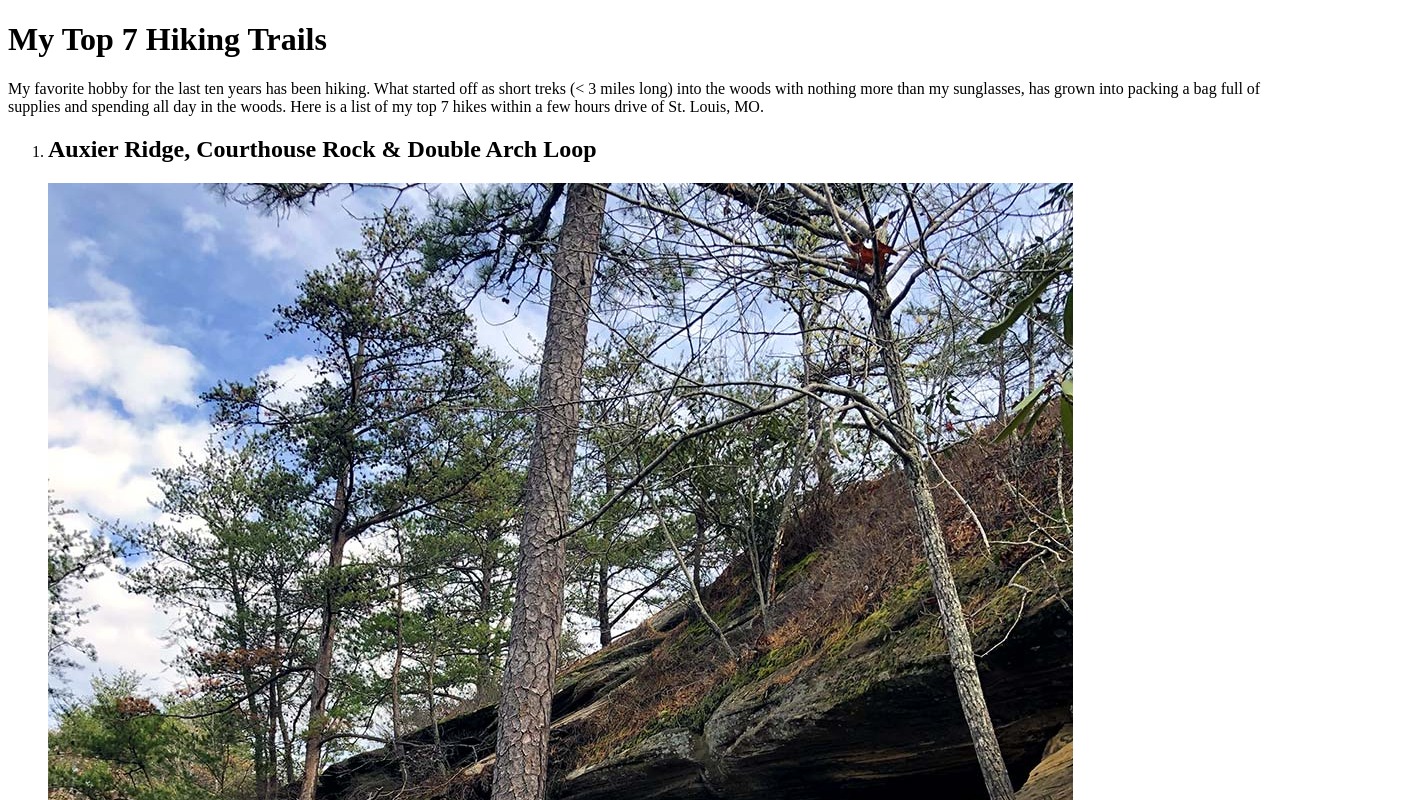
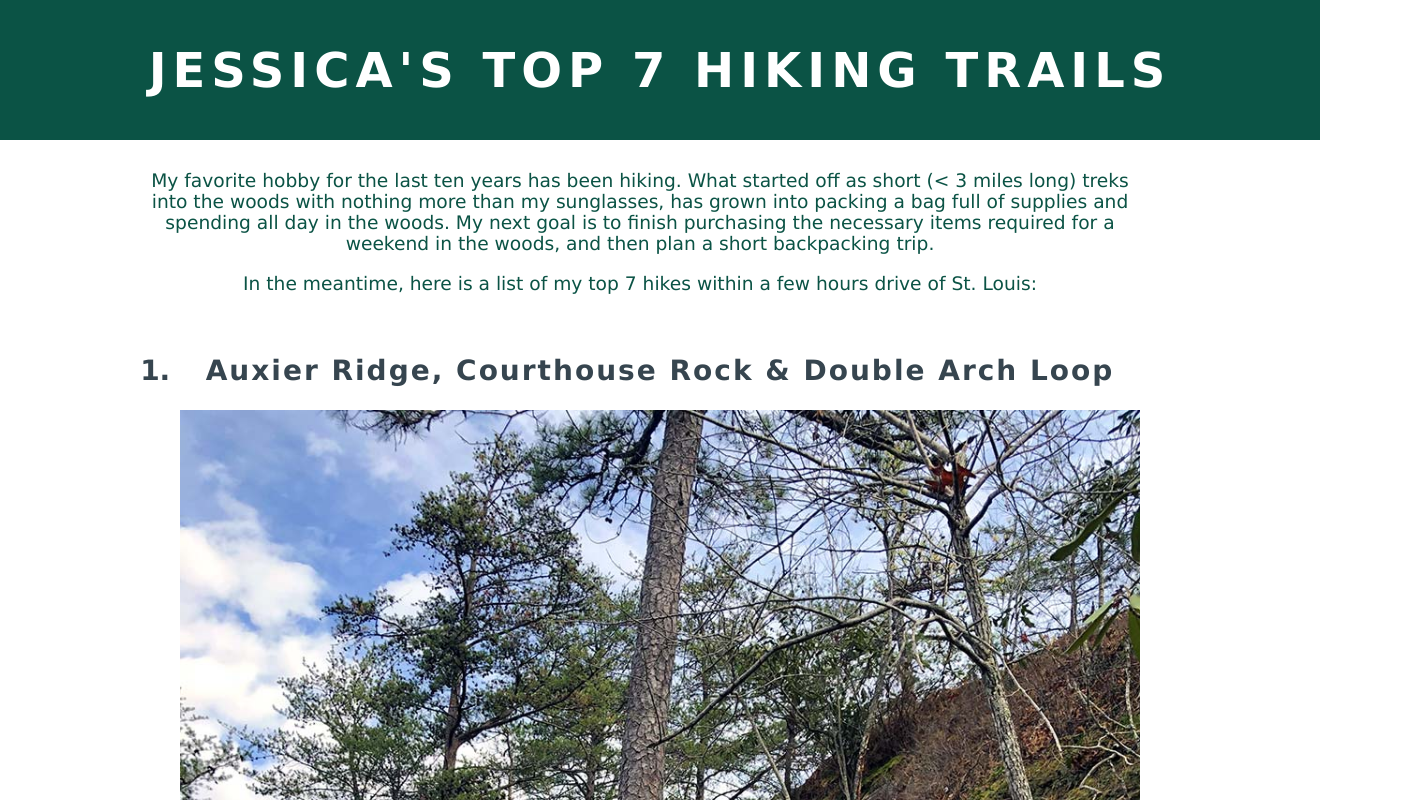
Before and after one commit to STL-WomenPlus-WebDev-March2023/js-assignment-4-html-me-something-jessicadove, a website: page index.html in a window 1280 px wide. Shown: the top 800 px of the page, 1414 px wide, since content can reach past the window. Drawn offline with Linux system fonts and the light colour scheme.

Commit message:
added css styling and ran prettier extension to clean up html

```diff
--- a/index.html
+++ b/index.html
@@ -1,71 +1,88 @@
 <!DOCTYPE html>
 <html>
    <head>
-      <title>My Top 7 Hiking Trails</title>
+      <title>Jessica's Top 7 Hiking Trails</title>
+      <link rel="stylesheet" type="text/css" href="styles.css">
    </head>
    <body>
       <!-- Write your HTML in this file! -->
       <header>
-         <h1>My Top 7 Hiking Trails</h1>
+         <h1>Jessica's Top 7 Hiking Trails</h1>
       </header>
       <main>
          <article>
-            <section><p>My favorite hobby for the last ten years has been hiking. What started off as short treks (&lt; 3 miles long) into the woods with nothing more than my sunglasses, has grown into packing a bag full of supplies and spending all day in the woods. Here is a list of my top 7 hikes within a few hours drive of St. Louis, MO.</p></section>
+            <section>
+               <p>My favorite hobby for the last ten years has been hiking. What started off as short (&lt; 3 miles long) treks into the woods with nothing more than my sunglasses, has grown into packing a bag full of supplies and spending all day in the woods. My next goal is to finish purchasing the necessary items required for a weekend in the woods, and then plan a short backpacking trip.</p>
+               <p>In the meantime, here is a list of my top 7 hikes within a few hours drive of St. Louis:</p>
+            </section>
             <ol>
                <li>
+                  <span>
                   <h2>Auxier Ridge, Courthouse Rock &amp; Double Arch Loop</h2>
-                  <img src="images/Auxier_Ridge_4_web.jpg"/>
+                  <img class="image" src="images/Auxier_Ridge_4_web.jpg"/>
                   <h3>Daniel Boone National Forest | Kentucky | 7.3 miles</h3>
                   <p>This trail winds through the Red River Gorge Geological Area near Stanton, Kentucky. The trail begins along Auxier Ridge, a high, narrow ridge with beautiful views of the surrounding rock formations, including Double Arch, Haystack Rock, Courthouse Rock, and Raven Rock. The trail then continues on to a set of steep wooden stairs, descending to reach Courthouse Rock. After leaving Courthouse Rock, you continue through a wooded creek bottom until you make the ascent up to Double Arch. An overlook at Double Arch provides a breathtaking view. After leaving the overlook, the trail backtracks into the valley and then follows an old logging road until it reaches the parking lot.</p>
+                  </span>
                </li>
 
                <li>
+                  <span>
                   <h2>Natural Bridge &amp; Rock Garden Loop</h2>
-                  <img img src="images/Natural_Bridge_1_web.jpg"/>
+                  <img class="image" src="images/Natural_Bridge_1_web.jpg"/>
                   <h3>Daniel Boone National Forest | Kentucky | 3.75 miles</h3>
                   <p>The trail begins behind Hemlock Lodge within Natural Bridge State Resort Park. After climbing over 400 feet through a forest of hemlock, tulip tree, white pine, and rhododendron, the trail reaches a natural stone bridge. You can walk across the natural bridge and continue on the trail, taking in views of Lover's Leap and Battleship Rock. The trail then meanders down into the forest, around many sandstone boulders and ends back at the lodge.</p>
+                  </span>
                </li>
 
                <li>
+                  <span>
                   <h2>Starved Rock Visitor's Center, St. Louis Canyon, &amp; Wildcat Canyon</h2>
-                  <img src="images/Starved_Rock_1_web.jpg"/>
+                  <img class="image" src="images/Starved_Rock_1_web.jpg"/>
                   <h3>Starved Rock State Park | Illinois | 5.85 miles</h3>
                   <p>Starved Rock State Park near Oglesby, Illinois has 13 miles of trails to choose from. This park is beautiful any time of year, but it's especially magical in winter when its many waterfalls become ice flows. For this hike, I began at the park's Visitor Center and trekked 1.5 miles west to St. Louis Canyon which features a spring-fed waterfall 80 feet high. From St. Louis Canyon, I headed back to the Visitors Center, and then continued in the opposite direction to see Wildcat Canyon. A dramatic 80 foot waterfall in the canyon can be viewed from wooden balconies overhead. After leaving Wildcat Canyon, I headed back to the Visitors Center to warm up and finish my hike. </p>
+                  </span>
                </li>
 
                <li>
+                  <span>
                   <h2>Whispering Pines Trail - North Loop</h2>
-                  <img src="images/Hawn_SP_1_web.jpg"/>
+                  <img class="image" src="images/Hawn_SP_1_web.jpg"/>
                   <h3>Hawn State Park | Missouri | 6 miles </h3>
                   <p>This is one of my all-time favorite trails within a couple hours of St. Louis. This state park lies along the northern edge of the Missouri Ozark Mountains, and features sandstone canyons and cliffs, clear, boulder-lined streams, and stands of shortleaf pine trees. I love this trail because it's the closest that a Missouri landscape can get to the feeling of alpine Colorado. The trail begins immediately after crossing a wooden footbridge adjacent to the parking lot, then climbs to the top of a bluff overlooking the campground. The trail meanders along the top of the moss-covered bluff, under stands of pine and oak trees, then descends to Pickle Creek where there is a lovely outcropping of boulders. The trail continues through large stands of pines, crossing back and forth over the creek. The trail finishes in a final ascent up some bluffs, then descends back to the trailhead with the footbridge.</p>
+                  </span>
                </li>
 
                <li>
+                  <span>
                   <h2>Little Grand Canyon</h2>
-                  <img src="images/Little_Grand_Canyon_1_web.jpg"/>
+                  <img class="image" src="images/Little_Grand_Canyon_1_web.jpg"/>
                   <h3>Shawnee National Forest | Illinois | 3.9 miles</h3>
                   <p>This trail near Murphysboro, Illinois begins at the top of a large canyon as an easy-going gravel path. The trail then descends into the canyon by following a steep, rocky creekbed. This part of the trail is very beautiful but can be dangerous and challenging. There are many areas along this section where the trail is composed of steps and hand-holds carved out of the stone. After reaching the bottom of the canyon, the trail winds along the base of 300-foot bluffs and through a bottomland forest before leading out of the canyon through a rocky creekbed.</p>
+                  </span>
                </li>
 
                <li>
+                  <span>
                   <h2>5 Mile Challenge: Trails 1, 3, 4, 5, 9, &amp; 10</h2>
-                  <img src="images/Turkey_Run_2_web.jpg"/>
+                  <img class="image" src="images/Turkey_Run_2_web.jpg"/>
                   <h3>Turkey Run State Park | Indiana | 5 miles</h3>
                   <p>Turkey Run State Park has over 14 miles of hiking trails. On my visit, I chose this particular route, the 5 Mile Challenge. Starting at the suspension bridge spanning Sugar Creek, I then turned right onto trail 1, following parallel to Sugar Creek until I reached the wooden covered bridge, crossed it and continued on past the historic Lusk Home. Trail 4 then takes you past the Punch Bowl, followed by Camel's Back and the 140 Stes on Trail 10. Boulder Canyon, Falls Canyon, and the Ice Box complete the sights on this loop, which ends back at the suspension bridge. These trails contain so many unique canyons and rock formations, and ladders that are fun to use to climb down into the canyons. This is a place where one could spend all day exploring. </p>
+                  </span>
                </li>
 
                <li>
+                  <span>
                   <h2>Cave Spring Loop &amp; Devil's Well</h2>
-                  <img src="images/Cave_Spring_1_web.jpg"/>
+                  <img class="image" src="images/Cave_Spring_1_web.jpg"/>
                   <h3>Ozark National Secenic Riverways | Missouri | 5.6 miles</h3>
                   <p>Cave Spring Loop Trail near Akers, Missouri, begins at Devil's Well. A stairwell leads you down where you can see a natural spring draining into a large sinkhole, dropping 100 feet down into the largest underground lake in Missouri. After viewing this unique location, the trail continues on through limestone glades, oak and pine-topped forest ridges, and bluff overlooks. The trail then descends towards the Current River, and a spur trail takes you to the mouth of a cave where you can explore a bit. The trail then returns to Devils' Well following a stream bed with views of both forest and meadows. </p>
+                  </span>
                </li>
             </ol>
-
          </article>
       </main>
       <footer>
-         <p>All images &copy; Jessica Knobeloch</p>
+         <p id="copyright">All images &copy; Jessica Knobeloch</p>
       </footer>
    </body>
 </html>
--- a/styles.css
+++ b/styles.css
@@ -1 +1,80 @@
 /* Write your CSS here! */
+body {
+	font-size: 14pt;
+	font-family: 'Verdana', sans-serif;
+	color: #36454F;
+	background-color: #fff;
+	height: 100vh;
+	width: 100vw;
+	margin: 0px;
+	padding: 0px;
+	box-sizing: border-box;
+}
+
+header {
+	color: white;
+	background-color: #0B5345;
+	text-align: center;
+    width: 100%;
+    padding: 10px 20px;
+}
+
+main {
+	text-align: center;
+	max-width: 1000px;
+	margin: 30px auto;
+}
+
+section {
+	color: #0B5345;
+    font-weight: 500;
+    margin-bottom: 60px;
+}
+
+footer {
+	color: white;
+    font-style: italic;
+	text-align: center;
+	background-color: #0B5345;
+	width: 100%;
+	padding: 10px 20px;
+}
+
+h1 {
+	font-size: 3rem;
+	text-transform: uppercase;
+	letter-spacing: 6px;
+}
+
+h2 {
+    letter-spacing: 2px;
+}
+
+h3 {
+	color: #0B5345;
+	letter-spacing: 2px;
+}
+
+p {
+	margin-bottom: 10px;
+}
+
+li {
+    font-size: 1.5em;
+    font-weight: bold;
+	margin-bottom: 60px;
+}
+
+li span {
+    font-size: 14pt;
+    font-weight: normal;
+	font-family: 'Verdana', sans-serif;
+}
+
+#copyright {
+	font-family: 'Georgia', serif;
+}
+
+.image {
+	width: 100%;
+}
```
